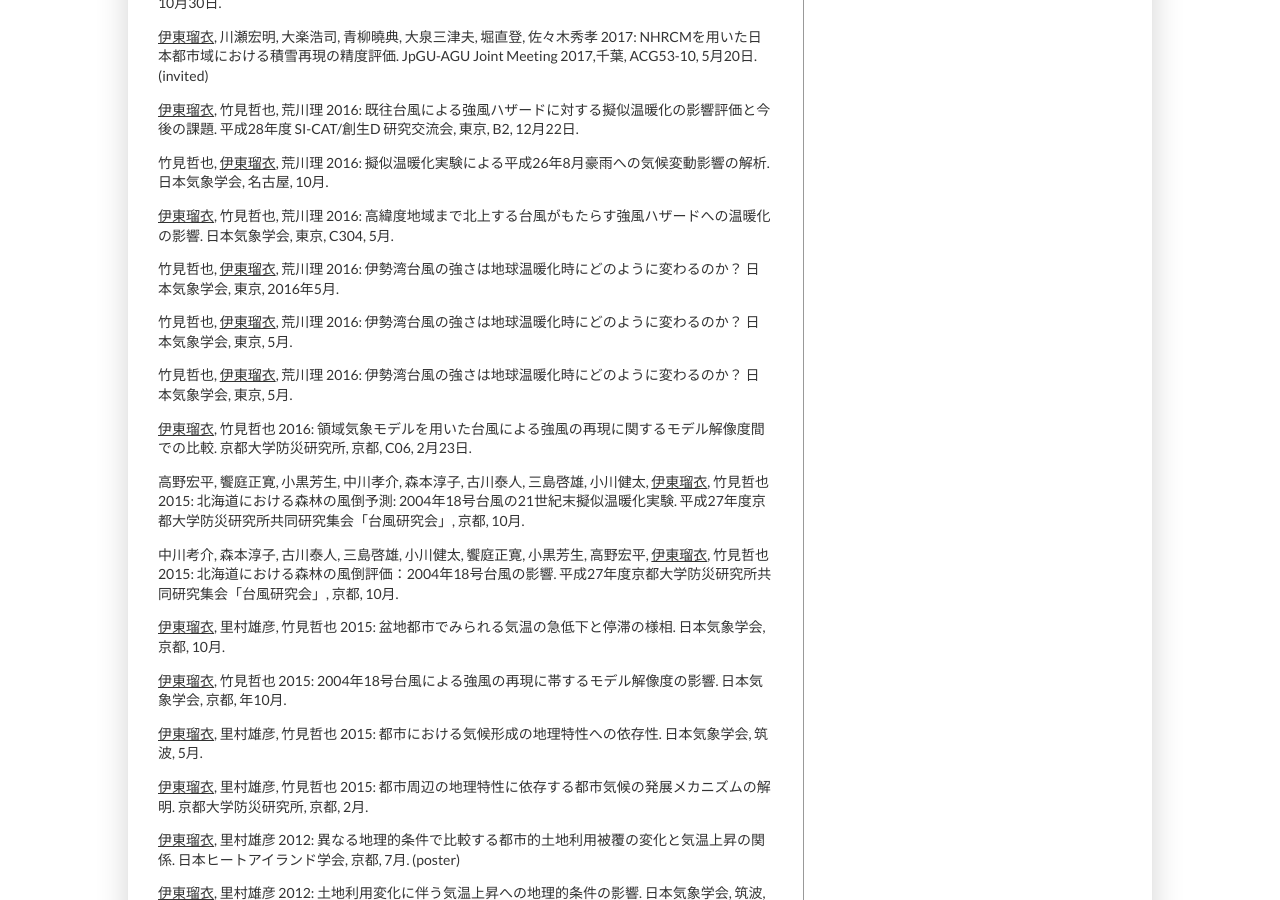
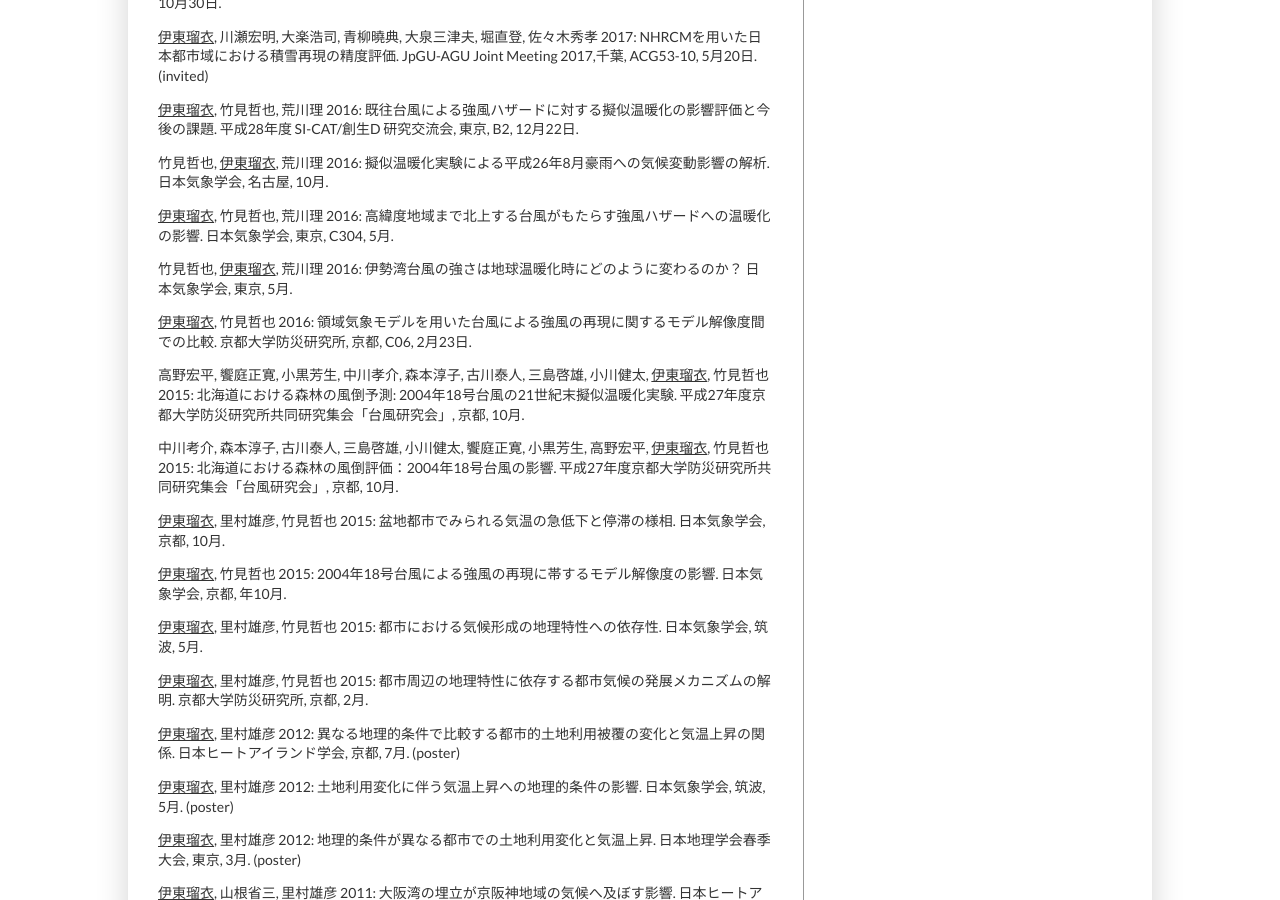
Before and after one commit to rui-climbiz/rui-climbiz.github.io, a Jekyll site: the page built from publications.html, in a window 1280 px wide and 900 px high, scrolled down 5191 px. Built offline with Jekyll 4.4.1, drawn with Linux system fonts in a browser that asks for light colours.

Commit message:
Update publications.html

```diff
--- a/publications.html
+++ b/publications.html
@@ -82,8 +82,6 @@
 <p><u>伊東瑠衣</u>, 竹見哲也, 荒川理 2016: 既往台風による強風ハザードに対する擬似温暖化の影響評価と今後の課題. 平成28年度 SI-CAT/創生D 研究交流会, 東京, B2, 12月22日.</p>
 <p>竹見哲也, <u>伊東瑠衣</u>, 荒川理 2016: 擬似温暖化実験による平成26年8月豪雨への気候変動影響の解析. 日本気象学会, 名古屋, 10月.</p>
 <p><u>伊東瑠衣</u>, 竹見哲也, 荒川理 2016: 高緯度地域まで北上する台風がもたらす強風ハザードへの温暖化の影響. 日本気象学会, 東京, C304, 5月.</p>
-<p>竹見哲也, <u>伊東瑠衣</u>, 荒川理 2016: 伊勢湾台風の強さは地球温暖化時にどのように変わるのか？ 日本気象学会, 東京, 2016年5月.</p>
-<p>竹見哲也, <u>伊東瑠衣</u>, 荒川理 2016: 伊勢湾台風の強さは地球温暖化時にどのように変わるのか？ 日本気象学会, 東京, 5月.</p>
 <p>竹見哲也, <u>伊東瑠衣</u>, 荒川理 2016: 伊勢湾台風の強さは地球温暖化時にどのように変わるのか？ 日本気象学会, 東京, 5月.</p>
 <p><u>伊東瑠衣</u>, 竹見哲也 2016: 領域気象モデルを用いた台風による強風の再現に関するモデル解像度間での比較. 京都大学防災研究所, 京都, C06, 2月23日.</p>
 <p>高野宏平, 饗庭正寛, 小黒芳生, 中川孝介, 森本淳子, 古川泰人, 三島啓雄, 小川健太, <u>伊東瑠衣</u>, 竹見哲也 2015: 北海道における森林の風倒予測: 2004年18号台風の21世紀末擬似温暖化実験. 平成27年度京都大学防災研究所共同研究集会「台風研究会」, 京都, 10月. </p>
```
